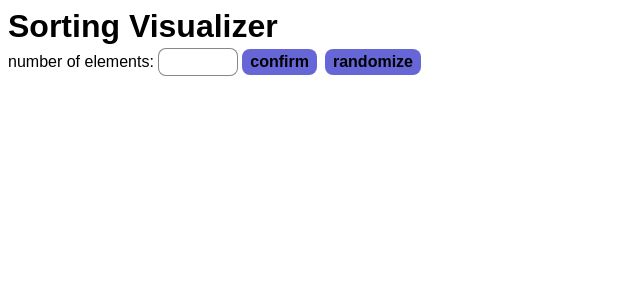
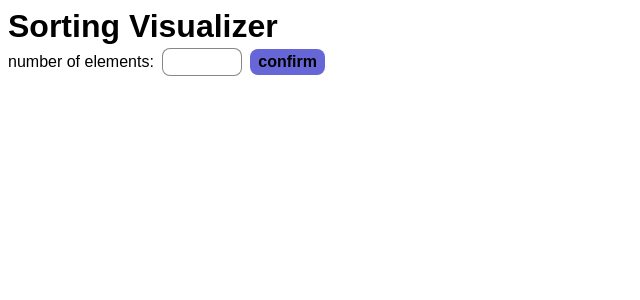
Before and after one commit to kamilp522/sorting_visualizer, a React (Vite) app: page / in a window 1280 px wide. Shown: the top 300 px of the page, without its empty margins (0-640 px from the left). Built offline with nearby package versions, Linux system fonts and the light colour scheme.

Commit message:
add speed regulation; miscellaneous updates

```diff
--- a/src/App.jsx
+++ b/src/App.jsx
@@ -8,11 +8,7 @@ import "./sass/style.sass";
 function App() {
   const [blockNodesHeights, setBlockNodesHeights] = useState(null);
   const [blocks, setBlocks] = useState(null);
-
-  // const removeBlocks = () => {
-  //   const blockContainer = document.getElementById("block-container");
-  //   if (blockContainer) blockContainer.innerHTML = "";
-  // };
+  const [speed, setSpeed] = useState(null);
 
   const createBlocks = () => {
     const Blocks = () => {
@@ -37,8 +33,10 @@ function App() {
       <Header
         blockNodesHeights={blockNodesHeights}
         setBlockNodesHeights={setBlockNodesHeights}
+        speed={speed}
+        setSpeed={setSpeed}
       />
-      {blockNodesHeights && blocks}
+      {speed && blocks}
     </>
   );
 }
--- a/src/components/Header.jsx
+++ b/src/components/Header.jsx
@@ -3,11 +3,17 @@ import { useState } from "react";
 import { randomizeArray } from "../helpers/randomizeArray";
 import { checkIfNumber } from "../helpers/checkIfNumber";
 
-const Header = ({ blockNodesHeights, setBlockNodesHeights }) => {
+const Header = ({
+  blockNodesHeights,
+  setBlockNodesHeights,
+  speed,
+  setSpeed,
+}) => {
   const [isSorting, setIsSorting] = useState(false);
 
-  const createBlocksEventHandler = (event) => {
+  const createBlocksHandler = (event) => {
     event.preventDefault();
+    setSpeed(null);
 
     let numberOfElementsInput = document.getElementById("blocks-input");
     const blocksNumber = Number(numberOfElementsInput.value);
@@ -82,7 +88,6 @@ const Header = ({ blockNodesHeights, setBlockNodesHeights }) => {
   const swapBlocks = async (array, min, current) => {
     if (min === current) return;
     if (!blockNodesHeights) return;
-    const speed = 1000;
     const blockContainer = document.getElementById("block-container");
 
     await waitFor(speed / 3);
@@ -112,30 +117,62 @@ const Header = ({ blockNodesHeights, setBlockNodesHeights }) => {
     setIsSorting(false);
   };
 
+  const parseSpeedInput = (input) => +input.replace("x", "");
+
+  const speedSelectToMiliseconds = (input) => (1 / input) * 1000;
+
+  const chooseSpeedHandler = (event) => {
+    event.preventDefault();
+
+    const speedSelect = document.getElementById("speed-select").value;
+    const parsedSpeedSelect = parseSpeedInput(speedSelect);
+    const miliseconds = speedSelectToMiliseconds(parsedSpeedSelect);
+
+    setSpeed(miliseconds);
+  };
+
   return (
     <header className="header">
       <h1 className="header__title">Sorting Visualizer</h1>
-      <form className="header__form" onSubmit={createBlocksEventHandler}>
+      <form className="header__form" onSubmit={createBlocksHandler}>
         <label className="header__label">number of elements: </label>
         <input className="header__input" id="blocks-input" type="text" />
         <button className="button button--header button--header-confirm">
           confirm
         </button>
-        <button
-          type="button"
-          className="button button--header button--header-confirm"
-        >
-          randomize
-        </button>
       </form>
 
       {blockNodesHeights && (
         <>
+          {blockNodesHeights && (
+            <form>
+              <label className="header__label">choose speed:</label>
+              <select
+                defaultValue="x1"
+                id="speed-select"
+                className="header__select"
+                onChange={chooseSpeedHandler}
+              >
+                <option value="x0.5">x0.5</option>
+                <option value="x1">x1</option>
+                <option value="x3">x3</option>
+                <option value="x5">x5</option>
+                <option value="x10">x10</option>
+                <option value="x25">x25</option>
+                <option value="x100">x100</option>
+              </select>
+            </form>
+          )}
+
+          {speed && (
+            <>
               <h2 className="header__secondary-title">Choose an algorithm:</h2>
-
               <ul className="header__list">
                 <li className="header__item">
-              <button className="button button--header" onClick={selectionSort}>
+                  <button
+                    className="button button--header"
+                    onClick={selectionSort}
+                  >
                     Selection
                   </button>
                 </li>
@@ -163,6 +200,8 @@ const Header = ({ blockNodesHeights, setBlockNodesHeights }) => {
               </ul>
             </>
           )}
+        </>
+      )}
     </header>
   );
 };
--- a/src/sass/components/_Header.sass
+++ b/src/sass/components/_Header.sass
@@ -1,13 +1,21 @@
 @use "../abstracts" as abs
+
+@mixin header-field
+    margin: 0 0.25em
+    border-radius: 8px
+    border: 1px solid abs.$grey-900
+    padding: 0.25em
 
 .header__list
     display: flex
 
 .header__input
-    border-radius: 8px
-    border: 1px solid abs.$grey-900
-    padding: 0.25em
+    @include header-field
     width: 5em
+
+.header__select
+    @include header-field
+    cursor: pointer
 
 .button--header
     background: abs.$blue-600
```
Lines whose indentation alone changed are shown as unchanged.
